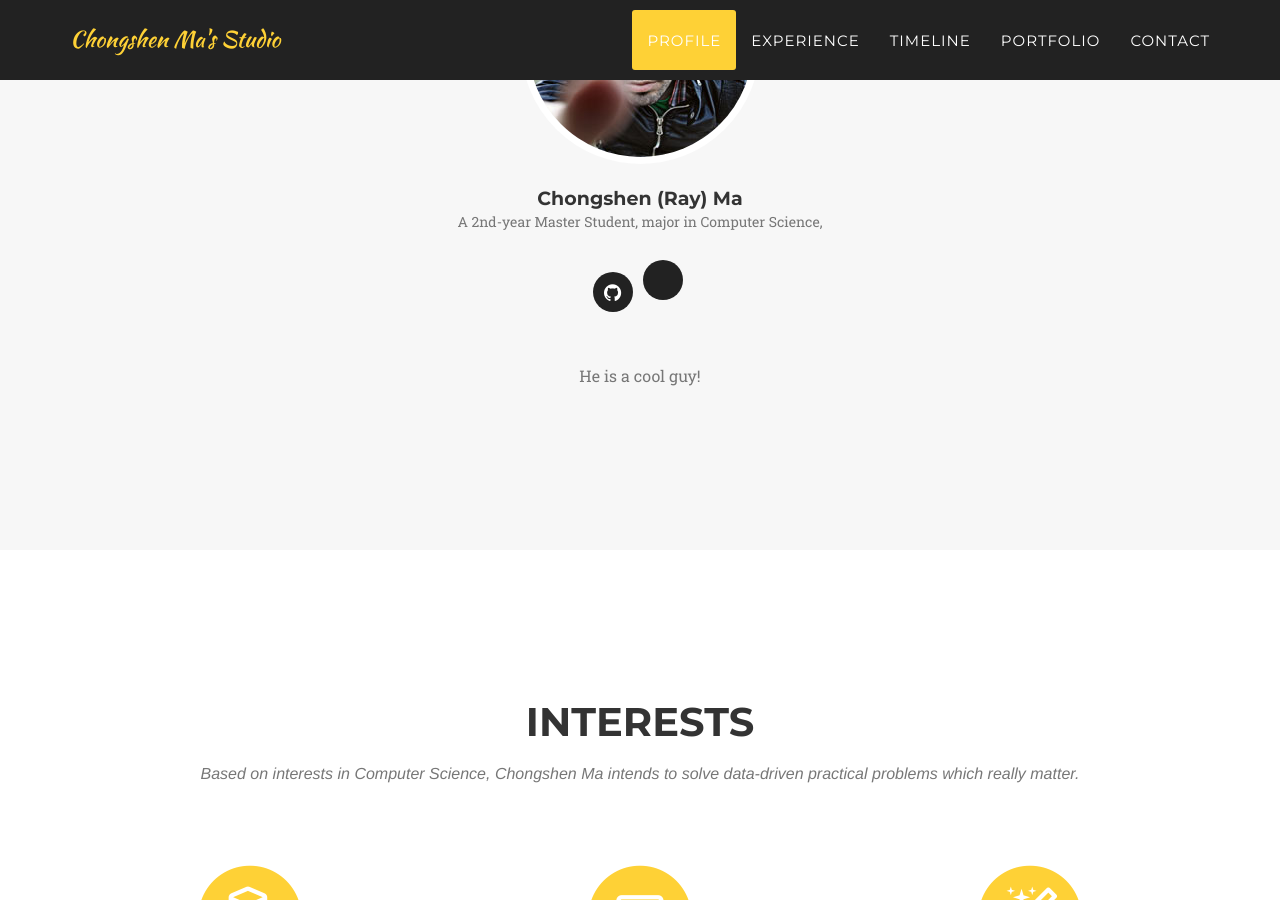
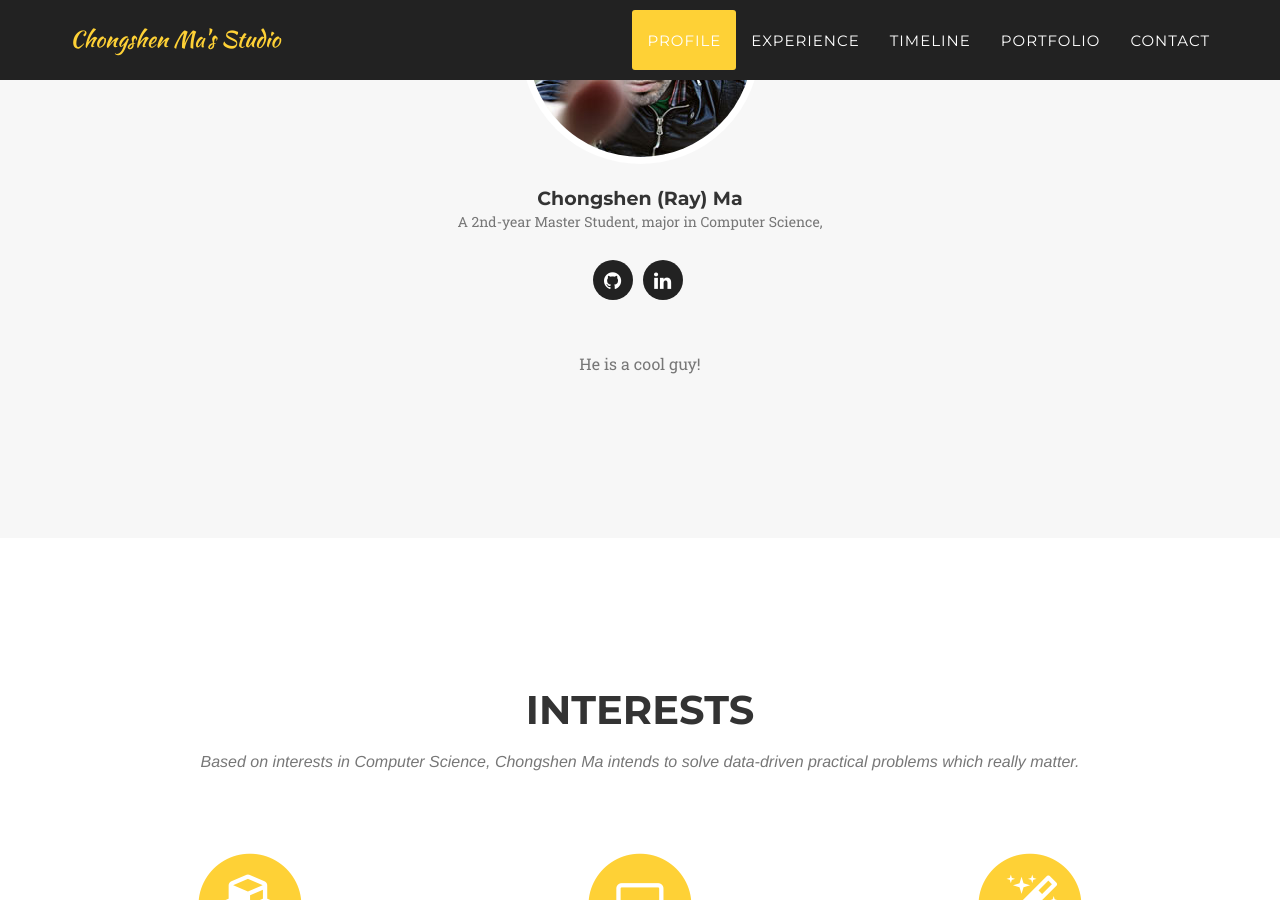
Before and after one commit to machongshen/machongshen_homepage, a Jekyll site: the page built from index.html, in a window 1280 px wide and 900 px high, scrolled down 1140 px. Built offline with Jekyll 4.4.1, drawn with Linux system fonts in a browser that asks for light colours; some web fonts are replaced.

Commit message:
use name interests

```diff
--- a/_includes/profile.html
+++ b/_includes/profile.html
@@ -16,7 +16,7 @@
                         <p class="text-muted text-center">A 2nd-year Master Student, major in Computer Science,</p>
                         <ul class="list-inline social-buttons center">
                             <li><a href="http://github.com/machongshen"><i class="fa fa-github"></i></a>
-                            <li><a href="https://www.linkedin.com/in/chongshenma"><i class="linkedin"></i></a>
+                            <li><a href="https://www.linkedin.com/in/chongshenma"><i class="fa fa-linkedin"></i></a>
 
                 </ul>
                     </div>
```
